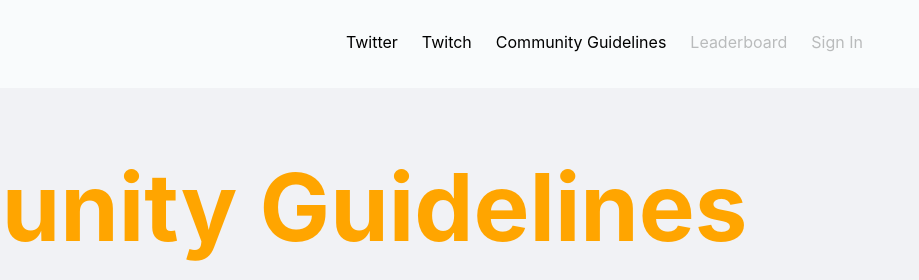
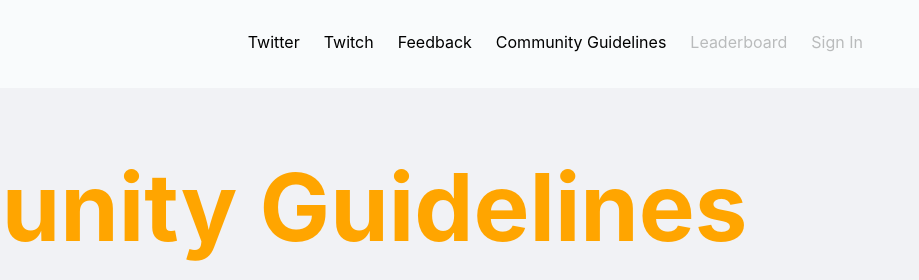
Before and after one commit to voyagerstudio/raygun-teaser, a website: page code-of-conduct.html in a window 1280 px wide. Shown: the top 280 px of the page, 361-1280 px from the left. Drawn offline with Linux system fonts and the light colour scheme.

Commit message:
Update code-of-conduct.html

```diff
--- a/code-of-conduct.html
+++ b/code-of-conduct.html
@@ -27,6 +27,9 @@
       </li>
       <li class="MainHeader__nav-item">
           <a class="MainHeader__nav-link" target="_blank" href="https://twitch.tv/raygunclub">Twitch</a>
+      </li>
+       <li class="MainHeader__nav-item">
+          <a class="MainHeader__nav-link" target="_blank" href="http://raygunclub.kampsite.co">Feedback</a>
       </li>
       <li class="MainHeader__nav-item">
         <a class="MainHeader__nav-link" href="code-of-conduct.html">Community Guidelines</a>
```
